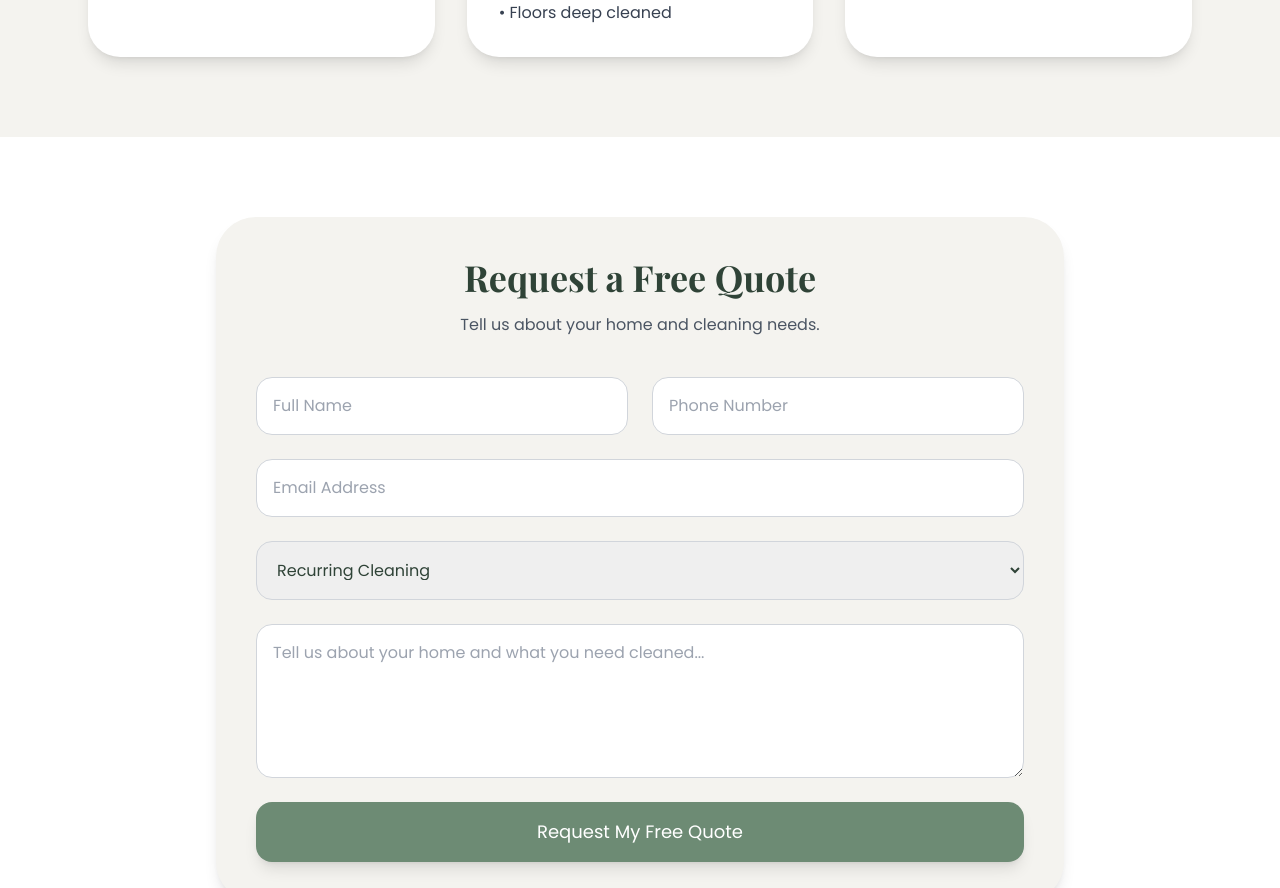
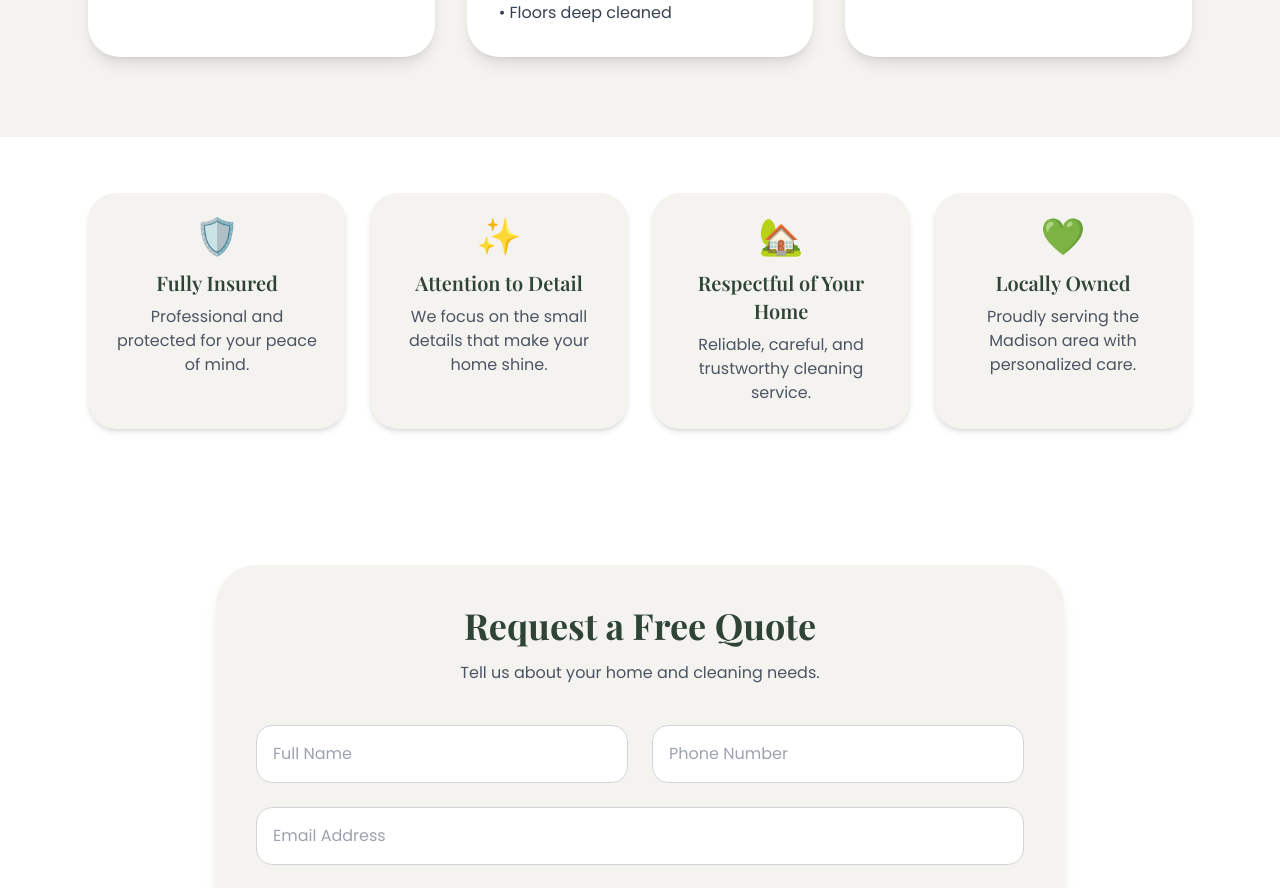
Before and after one commit to CozyNest26/cozynest-cleaning, a React (Vite) app in the folder cozynest-cleaning/: page / in a window 1280 px wide. Shown: the part 3320-4208 px from the top of the page. Built offline with nearby package versions, Linux system fonts and the light colour scheme.

Commit message:
Update App.jsx

```diff
--- a/cozynest-cleaning/src/App.jsx
+++ b/cozynest-cleaning/src/App.jsx
@@ -257,6 +257,55 @@ export default function App() {
     </div>
   </div>
 </section>
+     {/* TRUST BADGES */}
+<section className="bg-white py-14">
+  <div className="max-w-6xl mx-auto px-6">
+
+    <div className="grid md:grid-cols-4 gap-6 text-center">
+
+      <div className="bg-[#f4f3ef] rounded-[28px] p-6 shadow-md">
+        <div className="text-4xl mb-3">🛡️</div>
+        <h3 className="text-xl font-semibold text-[#2f4337] mb-2">
+          Fully Insured
+        </h3>
+        <p className="text-gray-600">
+          Professional and protected for your peace of mind.
+        </p>
+      </div>
+
+      <div className="bg-[#f4f3ef] rounded-[28px] p-6 shadow-md">
+        <div className="text-4xl mb-3">✨</div>
+        <h3 className="text-xl font-semibold text-[#2f4337] mb-2">
+          Attention to Detail
+        </h3>
+        <p className="text-gray-600">
+          We focus on the small details that make your home shine.
+        </p>
+      </div>
+
+      <div className="bg-[#f4f3ef] rounded-[28px] p-6 shadow-md">
+        <div className="text-4xl mb-3">🏡</div>
+        <h3 className="text-xl font-semibold text-[#2f4337] mb-2">
+          Respectful of Your Home
+        </h3>
+        <p className="text-gray-600">
+          Reliable, careful, and trustworthy cleaning service.
+        </p>
+      </div>
+
+      <div className="bg-[#f4f3ef] rounded-[28px] p-6 shadow-md">
+        <div className="text-4xl mb-3">💚</div>
+        <h3 className="text-xl font-semibold text-[#2f4337] mb-2">
+          Locally Owned
+        </h3>
+        <p className="text-gray-600">
+          Proudly serving the Madison area with personalized care.
+        </p>
+      </div>
+
+    </div>
+  </div>
+</section>
       {/* QUOTE FORM */}
 <section id="free-quote-form" className="bg-white py-20">
   <div className="max-w-4xl mx-auto px-6">
```
